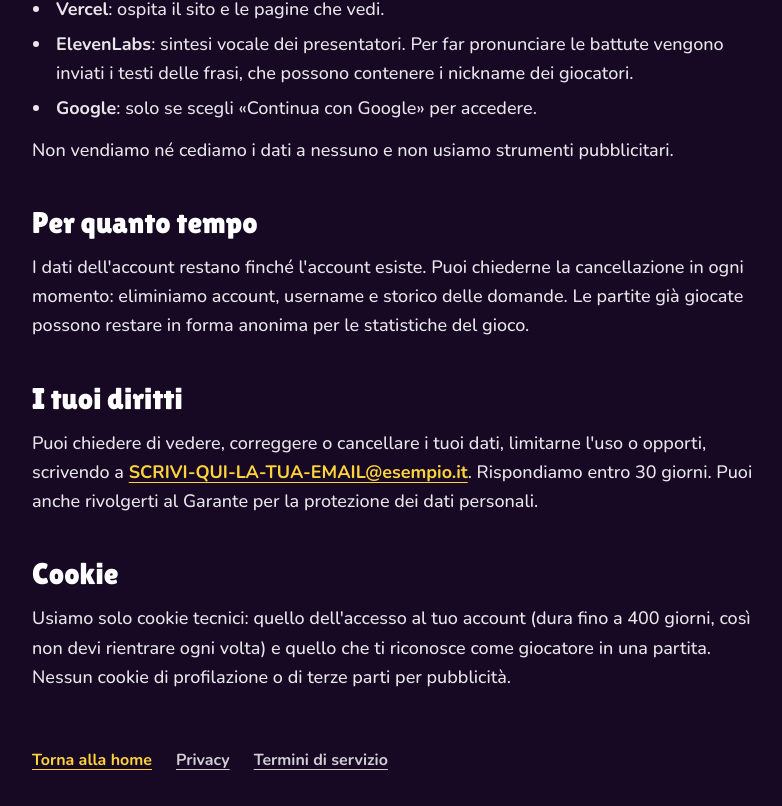
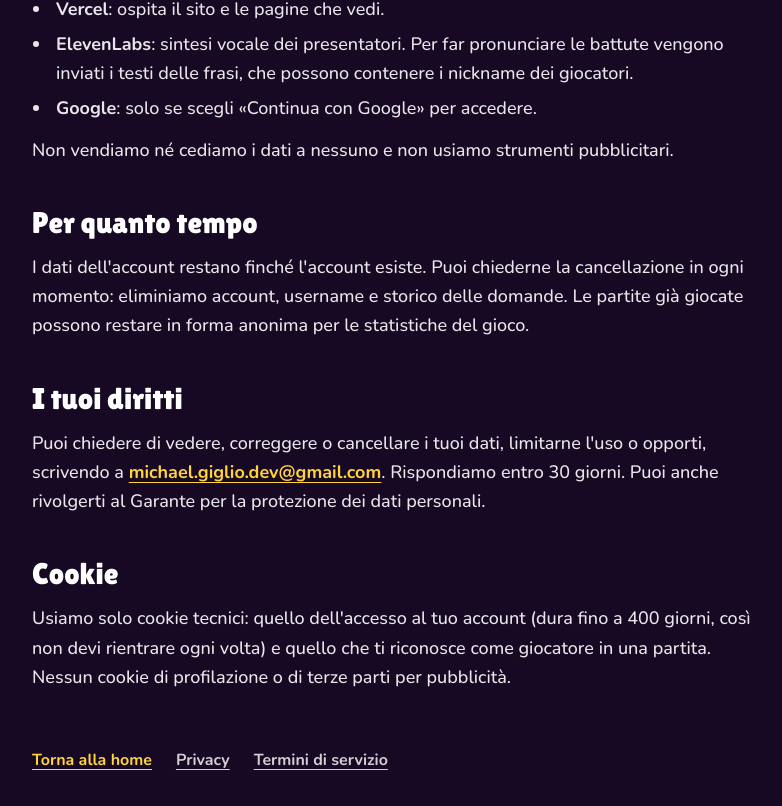
Before and after one commit to Mike-Vercel/CheNeSai, a Next.js app: page /privacy in a window 1280 px wide. Shown: the part 1399-2205 px from the top of the page, without its empty margins (240-1022 px from the left). Built offline with nearby package versions, Linux system fonts and the light colour scheme.

Commit message:
Privacy e termini: email di contatto
Co-Authored-By: Claude Opus 5.5 <noreply@anthropic.com>

```diff
--- a/src/features/home/site.ts
+++ b/src/features/home/site.ts
@@ -1,9 +1,9 @@
 /**
  * Dati del sito da completare prima di pubblicare la schermata di consenso di Google.
- * CONTACT_EMAIL è un SEGNAPOSTO: va sostituito con l'indirizzo vero a cui scrivere per privacy e
- * cancellazione dei dati (compare nelle pagine /privacy e /termini).
+ * CONTACT_EMAIL: indirizzo a cui scrivere per privacy e cancellazione dei dati (provvisorio, scelto dal proprietario).
+ * Compare nelle pagine /privacy e /termini.
  */
-export const CONTACT_EMAIL = "SCRIVI-QUI-LA-TUA-EMAIL@esempio.it";
+export const CONTACT_EMAIL = "michael.giglio.dev@gmail.com";
 
 /** Data delle pagine legali (aggiornarla quando si cambiano). */
 export const LEGAL_UPDATED = "11 novembre 2026";
```
